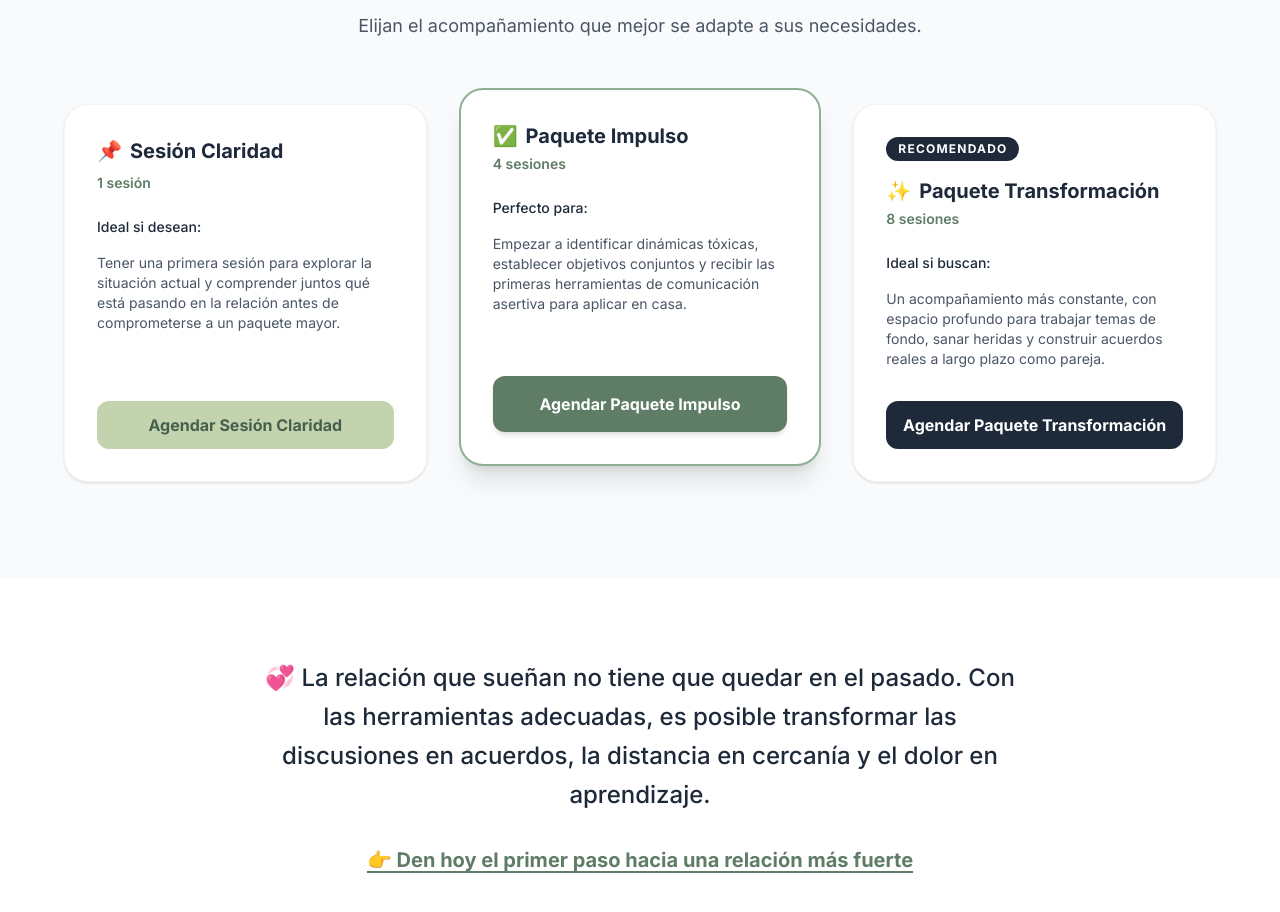
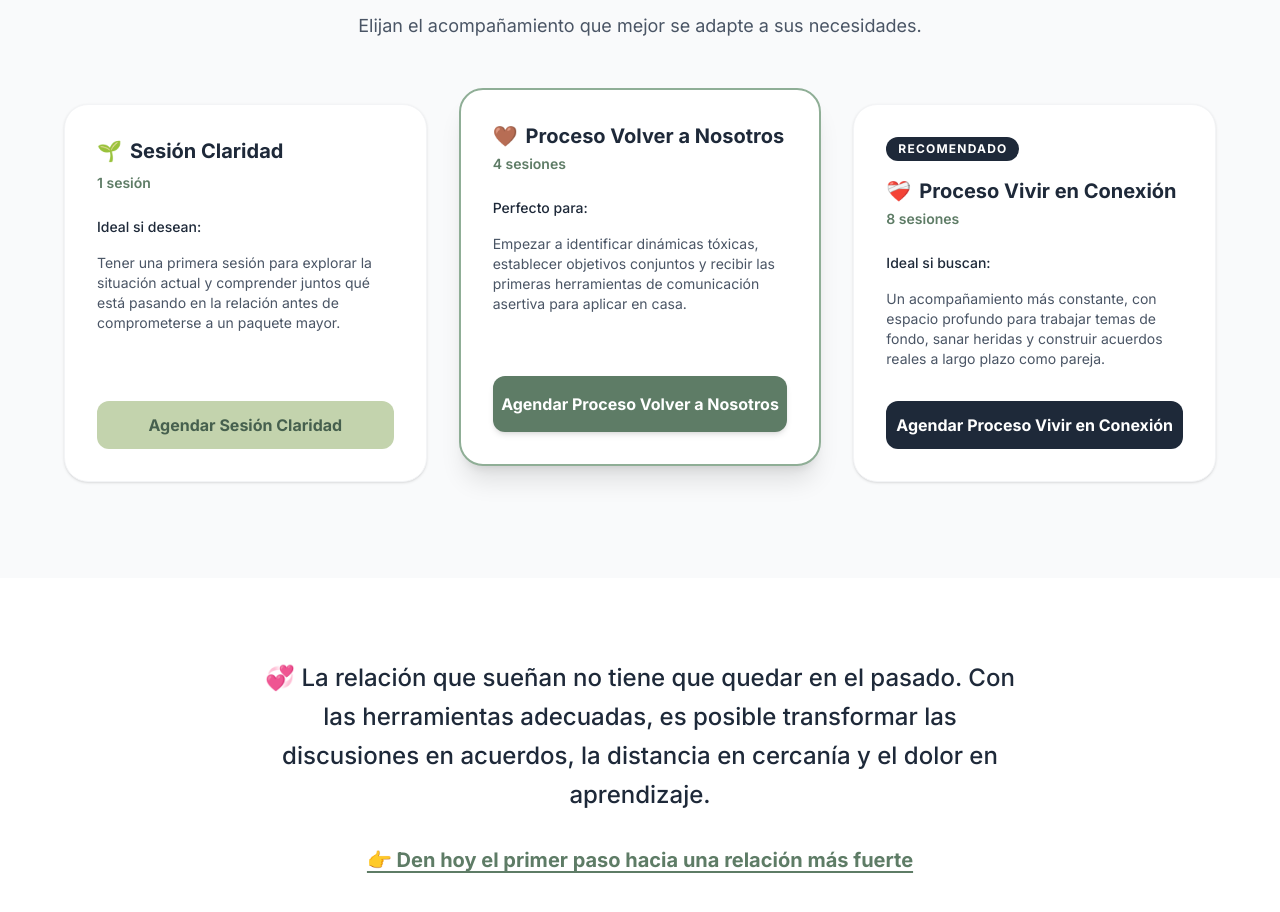
Before and after one commit to JuanDiegoMotta/web-psicologia, a Next.js app: page /servicios/terapia-de-pareja in a window 1280 px wide. Shown: the part 2452-3364 px from the top of the page. Built offline with nearby package versions, Linux system fonts and the light colour scheme.

Commit message:
Cambio nombre paquetes infantojuvenil y pareja

```diff
--- a/app/servicios/terapia-de-pareja/page.tsx
+++ b/app/servicios/terapia-de-pareja/page.tsx
@@ -169,7 +169,7 @@ export default function TerapiaParejaPage() {
             {/* Paquete 1: 1 Sesión */}
             <div className="bg-white p-8 rounded-3xl shadow-sm border border-gray-100 flex flex-col h-full hover:shadow-md transition-shadow">
               <h3 className="text-xl font-bold text-gray-800 flex items-center gap-2 mb-2">
-                <span>📌</span> Sesión Claridad
+                <span>🌱</span> Sesión Claridad
               </h3>
               <p className="text-sm font-semibold text-eucalipto-dark mb-6">1 sesión</p>
 
@@ -191,7 +191,7 @@ export default function TerapiaParejaPage() {
             {/* Paquete 2: 3 Sesiones */}
             <div className="bg-white p-8 rounded-3xl shadow-xl border-2 border-eucalipto flex flex-col h-full relative transform lg:-translate-y-4">
               <h3 className="text-xl font-bold text-gray-800 flex items-center gap-2 mb-1">
-                <span>✅</span> Paquete Impulso
+                <span>🤎</span>  Proceso Volver a Nosotros
               </h3>
               <p className="text-sm font-semibold text-eucalipto-dark mb-6">4 sesiones</p>
 
@@ -206,7 +206,7 @@ export default function TerapiaParejaPage() {
                 rel="noopener noreferrer"
                 className="mt-8 w-full block text-center bg-eucalipto-dark hover:bg-eucalipto-darker text-white font-bold py-4 rounded-xl transition-colors shadow-md"
               >
-                Agendar Paquete Impulso
+                Agendar Proceso Volver a Nosotros
               </a>
             </div>
 
@@ -216,7 +216,7 @@ export default function TerapiaParejaPage() {
                 Recomendado
               </div>
               <h3 className="text-xl font-bold text-gray-800 flex items-center gap-2 mb-1">
-                <span>✨</span> Paquete Transformación
+                <span>❤️‍🩹</span> Proceso Vivir en Conexión
               </h3>
               <p className="text-sm font-semibold text-eucalipto-dark mb-6">8 sesiones</p>
 
@@ -231,7 +231,7 @@ export default function TerapiaParejaPage() {
                 rel="noopener noreferrer"
                 className="mt-8 w-full block text-center bg-gray-800 hover:bg-gray-900 text-white font-bold py-3 rounded-xl transition-colors"
               >
-                Agendar Paquete Transformación
+                Agendar Proceso Vivir en Conexión
               </a>
             </div>
 
--- a/app/servicios/terapia-infantojuvenil/page.tsx
+++ b/app/servicios/terapia-infantojuvenil/page.tsx
@@ -179,7 +179,7 @@ export default function TerapiaInfantojuvenilPage() {
             {/* Paquete 1: 1 Sesión */}
             <div className="bg-white p-8 rounded-3xl shadow-sm border border-gray-100 flex flex-col h-full hover:shadow-md transition-shadow">
               <h3 className="text-xl font-bold text-gray-800 flex items-center gap-2 mb-2">
-                <span>📌</span> Sesión Claridad
+                <span>🌱</span> Sesión Claridad
               </h3>
               <p className="text-sm font-semibold text-eucalipto-dark mb-6">1 sesión</p>
 
@@ -200,7 +200,7 @@ export default function TerapiaInfantojuvenilPage() {
             {/* Paquete 2: 3 Sesiones */}
             <div className="bg-white p-8 rounded-3xl shadow-sm border border-gray-100 flex flex-col h-full hover:shadow-md transition-shadow">
               <h3 className="text-xl font-bold text-gray-800 flex items-center gap-2 mb-1">
-                <span>🌿</span> Paquete Impulso
+                <span>🤎</span> Proceso Crecer en Conexión
               </h3>
               <p className="text-sm font-semibold text-eucalipto-dark mb-6">4 sesiones</p>
 
@@ -214,7 +214,7 @@ export default function TerapiaInfantojuvenilPage() {
                 rel="noopener noreferrer"
                 className="mt-8 w-full block text-center bg-gray-800 hover:bg-gray-900 text-white font-bold py-3 rounded-xl transition-colors"
               >
-                Agendar Paquete Impulso
+                Agendar Proceso Crecer en Conexión
               </a>
             </div>
 
@@ -224,7 +224,7 @@ export default function TerapiaInfantojuvenilPage() {
                 Mejor para Resultados
               </div>
               <h3 className="text-xl font-bold text-gray-800 flex items-center gap-2 mb-1">
-                <span>🌟</span> Paquete Transformación
+                <span>❤️‍🩹</span> Proceso Crecer en Calma
               </h3>
               <p className="text-sm font-semibold text-eucalipto-dark mb-6">8 sesiones</p>
 
@@ -238,7 +238,7 @@ export default function TerapiaInfantojuvenilPage() {
                 rel="noopener noreferrer"
                 className="mt-8 w-full block text-center bg-eucalipto-dark hover:bg-eucalipto-darker text-white font-bold py-4 rounded-xl transition-colors shadow-md"
               >
-                Agendar Paquete Transformación
+                Agendar Proceso Crecer en Calma
               </a>
             </div>
 
```
